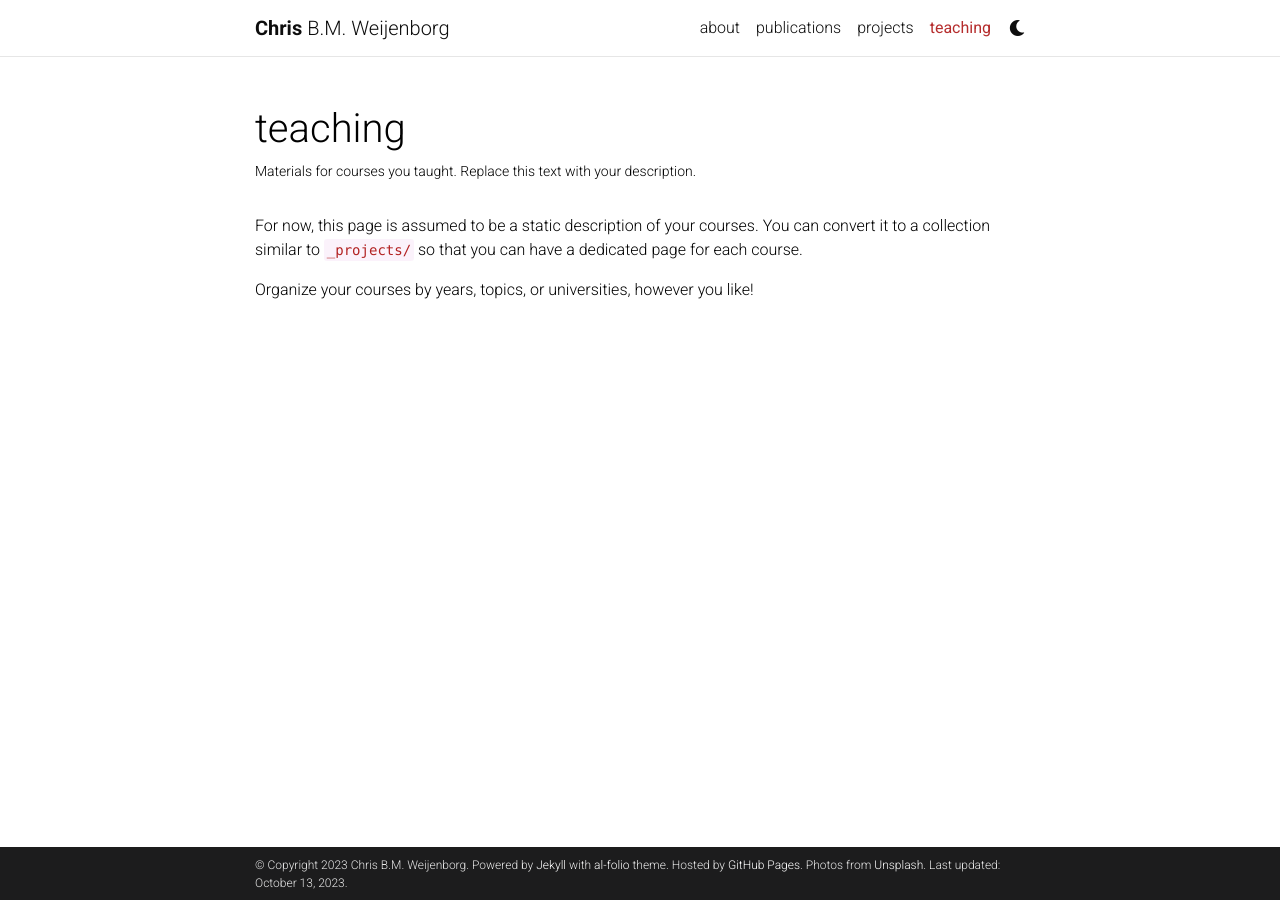
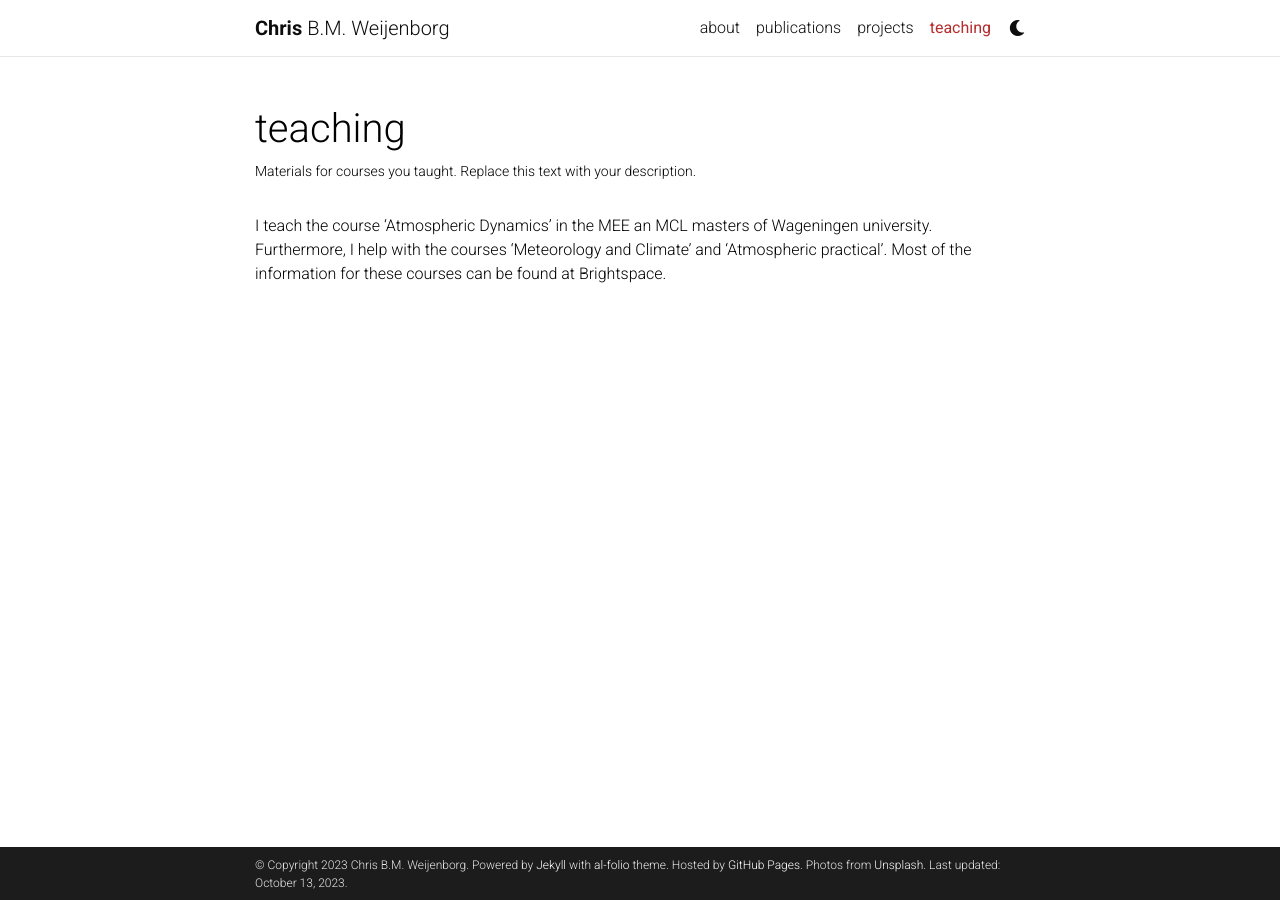
Before and after one commit to chrisweij/chrisweij.github.io, a Jekyll site: the page built from _pages/teaching.md, in a window 1280 px wide. Built offline with Jekyll 4.4.1, drawn with Linux system fonts in a browser that asks for light colours; comment, search, counter and statistics services are not loaded; a style sheet for code colours, icons or effects is not loaded.

Commit message:
Short description of teaching at teaching page

```diff
--- a/_pages/teaching.md
+++ b/_pages/teaching.md
@@ -7,6 +7,5 @@ nav: true
 nav_order: 5
 ---
 
-For now, this page is assumed to be a static description of your courses. You can convert it to a collection similar to `_projects/` so that you can have a dedicated page for each course.
-
-Organize your courses by years, topics, or universities, however you like!
+I teach the course 'Atmospheric Dynamics' in the MEE an MCL masters of Wageningen university. Furthermore, I help with the courses 'Meteorology and Climate' and 'Atmospheric practical'. Most of the
+information for these courses can be found at Brightspace.
```
